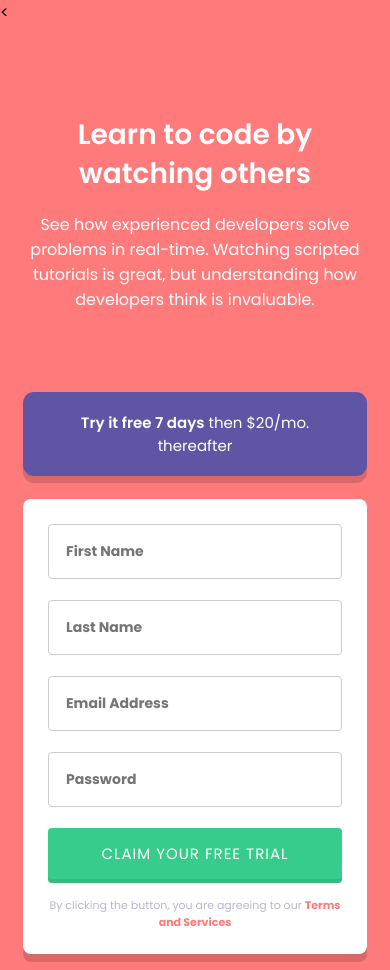
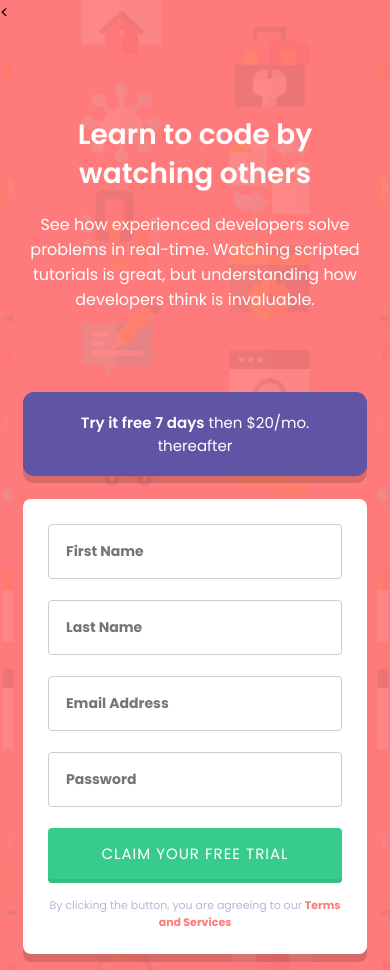
Before and after one commit to Aybeloved901/Task1, a plain HTML site: page index.html in a window 390 px wide. Drawn offline with Linux system fonts and the light colour scheme.

Commit message:
Update styles.css

```diff
--- a/styles.css
+++ b/styles.css
@@ -207,7 +207,7 @@ clear: both;
 @media only screen and (max-width: 768px) {
 
 body {
-  background-image:  url(../responsive/mobile.png);
+  background-image:  url(../mobile.png);
 }
 
 main {
```
